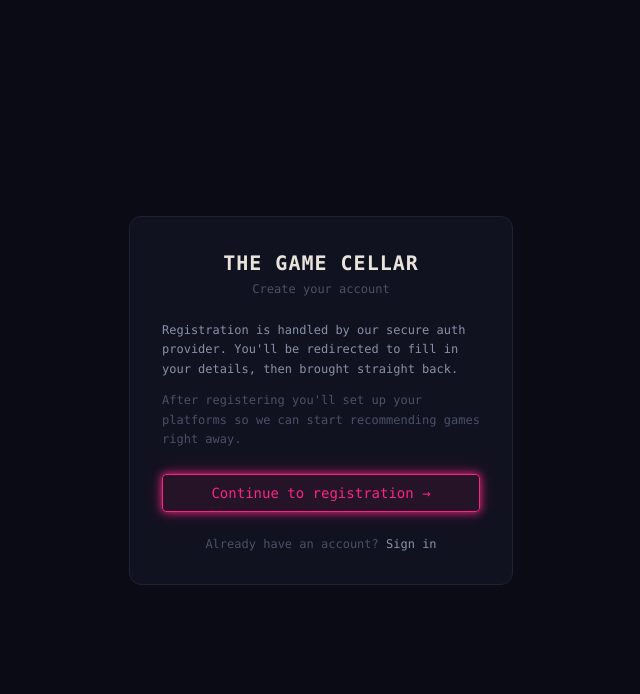
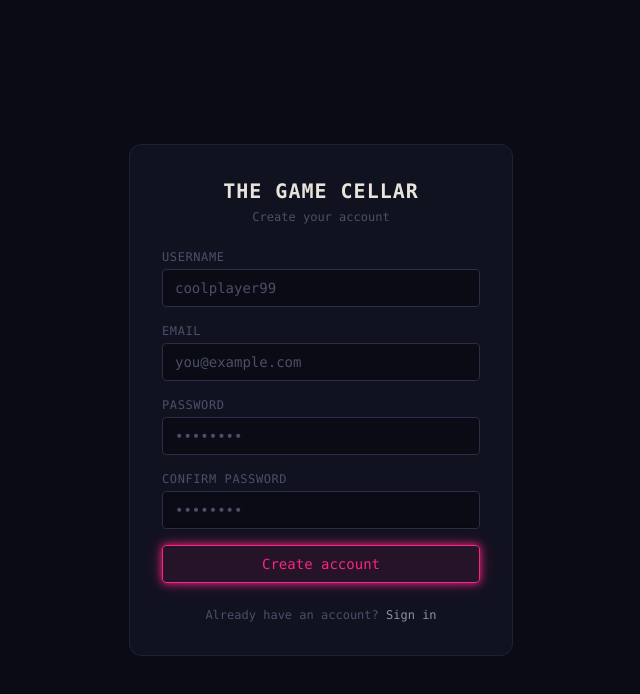
Before and after one commit to The-Game-Cellar/frontend, a React app: page /register in a window 1280 px wide. Shown: the top 694 px of the page, without its empty margins (319-959 px from the left). Built offline with nearby package versions, Linux system fonts and the light colour scheme; no server answers; the HTML template or start-up script is replaced by a standard one.

Commit message:
bootstrap session, add in-app registration, and harden token refresh retry queue

```diff
--- a/src/components/common/ProtectedRoute.jsx
+++ b/src/components/common/ProtectedRoute.jsx
@@ -1,13 +1,10 @@
 import { Navigate, Outlet } from 'react-router-dom';
 import useAuth from '../../hooks/useAuth';
 
-/**
- * Wraps routes that require a valid JWT.
- * Unauthenticated users are redirected to /login.
- * The `replace` prop prevents the login page from being pushed to history.
- */
 export default function ProtectedRoute() {
-  const { isAuthenticated } = useAuth();
+  const { isAuthenticated, isLoading } = useAuth();
+
+  if (isLoading) return null;
 
   if (!isAuthenticated) {
     return <Navigate to="/login" replace />;
--- a/src/context/AuthContext.jsx
+++ b/src/context/AuthContext.jsx
@@ -1,24 +1,30 @@
-import { createContext, useState, useCallback } from 'react';
-import { logout as logoutApi } from '../services/authService';
-
-function readUserInfoCookie() {
-  const match = document.cookie.split(';').find(c => c.trim().startsWith('user_info='));
-  if (!match) return null;
-  try {
-    const encoded = match.substring(match.indexOf('=') + 1).trim();
-    return JSON.parse(atob(encoded));
-  } catch {
-    return null;
-  }
-}
+import { createContext, useState, useEffect, useCallback } from 'react';
+import { logout as logoutApi, getMe, refreshAccessToken } from '../services/authService';
 
 export const AuthContext = createContext(null);
 
 export default function AuthProvider({ children }) {
-  const [user, setUser] = useState(() => {
-    const info = readUserInfoCookie();
-    return info ? { userId: info.userId, email: info.email, roles: info.roles ?? [] } : null;
-  });
+  const [user, setUser] = useState(null);
+  const [isLoading, setIsLoading] = useState(true);
+
+  useEffect(() => {
+    async function bootstrap() {
+      try {
+        const userInfo = await getMe();
+        setUser({ userId: userInfo.userId, email: userInfo.email, roles: userInfo.roles ?? [] });
+      } catch {
+        try {
+          const userInfo = await refreshAccessToken();
+          setUser({ userId: userInfo.userId, email: userInfo.email, roles: userInfo.roles ?? [] });
+        } catch {
+          setUser(null);
+        }
+      } finally {
+        setIsLoading(false);
+      }
+    }
+    bootstrap();
+  }, []);
 
   const login = useCallback((userInfo) => {
     setUser({
@@ -40,6 +46,7 @@ export default function AuthProvider({ children }) {
     <AuthContext.Provider
       value={{
         isAuthenticated: !!user,
+        isLoading,
         userId: user?.userId ?? null,
         email: user?.email ?? null,
         roles: user?.roles ?? [],
--- a/src/index.css
+++ b/src/index.css
@@ -6,3 +6,14 @@ body {
   background-color: #0a0b14;
   margin: 0;
 }
+
+@media (prefers-reduced-motion: reduce) {
+  *,
+  *::before,
+  *::after {
+    animation-duration: 0.01ms !important;
+    animation-iteration-count: 1 !important;
+    transition-duration: 0.01ms !important;
+    scroll-behavior: auto !important;
+  }
+}
--- a/src/pages/Register.jsx
+++ b/src/pages/Register.jsx
@@ -1,7 +1,48 @@
-import { Link } from 'react-router-dom';
-import { redirectToRegister } from '../services/authService';
+import { useState } from 'react';
+import { Link, useNavigate } from 'react-router-dom';
+import useAuth from '../hooks/useAuth';
+import { register as registerUser } from '../services/authService';
+
+const inputClass =
+  'w-full bg-[#0a0b14] border border-[#2a2d45] rounded px-3 py-2 text-sm text-[#e8e4dc] placeholder:text-[#4a5068] focus:border-[#f72585] focus:outline-none focus:[box-shadow:0_0_8px_#f7258540] transition-all duration-200';
+const labelClass = 'block text-xs text-[#4a5068] uppercase tracking-wider';
 
 export default function Register() {
+  const { login } = useAuth();
+  const navigate = useNavigate();
+
+  const [username, setUsername] = useState('');
+  const [email, setEmail] = useState('');
+  const [password, setPassword] = useState('');
+  const [confirm, setConfirm] = useState('');
+  const [error, setError] = useState(null);
+  const [loading, setLoading] = useState(false);
+
+  async function handleSubmit(e) {
+    e.preventDefault();
+    setError(null);
+
+    if (password !== confirm) {
+      setError('Passwords do not match');
+      return;
+    }
+    if (password.length < 8) {
+      setError('Password must be at least 8 characters');
+      return;
+    }
+
+    setLoading(true);
+    try {
+      const userInfo = await registerUser(username, email, password);
+      login(userInfo);
+      navigate('/onboarding');
+    } catch (err) {
+      setError(err.message);
+    } finally {
+      setLoading(false);
+    }
+  }
+
   return (
     <div className="min-h-screen bg-[#0a0b14] flex items-center justify-center font-mono">
       <div className="bg-[#111220] border border-[#1e2035] rounded-xl p-8 w-full max-w-sm space-y-6">
@@ -12,23 +53,73 @@ export default function Register() {
           <p className="text-xs text-[#4a5068]">Create your account</p>
         </div>
 
-        <div className="space-y-3 text-xs text-[#8891a8] leading-relaxed">
-          <p>
-            Registration is handled by our secure auth provider. You&apos;ll be
-            redirected to fill in your details, then brought straight back.
-          </p>
-          <p className="text-[#4a5068]">
-            After registering you&apos;ll set up your platforms so we can
-            start recommending games right away.
-          </p>
-        </div>
+        <form onSubmit={handleSubmit} className="space-y-4">
+          <div className="space-y-1">
+            <label htmlFor="username" className={labelClass}>Username</label>
+            <input
+              id="username"
+              type="text"
+              required
+              value={username}
+              onChange={e => setUsername(e.target.value)}
+              placeholder="coolplayer99"
+              className={inputClass}
+            />
+          </div>
 
-        <button
-          onClick={redirectToRegister}
-          className="w-full px-4 py-2 bg-[#f7258515] border border-[#f72585] text-[#f72585] text-sm rounded [box-shadow:0_0_8px_#f72585,0_0_20px_#f7258540] hover:[box-shadow:0_0_12px_#f72585,0_0_30px_#f7258550] transition-all duration-200"
-        >
-          Continue to registration →
-        </button>
+          <div className="space-y-1">
+            <label htmlFor="email" className={labelClass}>Email</label>
+            <input
+              id="email"
+              type="email"
+              required
+              value={email}
+              onChange={e => setEmail(e.target.value)}
+              placeholder="you@example.com"
+              className={inputClass}
+            />
+          </div>
+
+          <div className="space-y-1">
+            <label htmlFor="password" className={labelClass}>Password</label>
+            <input
+              id="password"
+              type="password"
+              required
+              value={password}
+              onChange={e => setPassword(e.target.value)}
+              placeholder="••••••••"
+              className={inputClass}
+            />
+          </div>
+
+          <div className="space-y-1">
+            <label htmlFor="confirm" className={labelClass}>Confirm password</label>
+            <input
+              id="confirm"
+              type="password"
+              required
+              value={confirm}
+              onChange={e => setConfirm(e.target.value)}
+              placeholder="••••••••"
+              className={inputClass}
+            />
+          </div>
+
+          {error && (
+            <p className="text-xs text-[#ef4444] bg-[#ef444410] border border-[#ef444430] rounded px-3 py-2">
+              {error}
+            </p>
+          )}
+
+          <button
+            type="submit"
+            disabled={loading}
+            className="w-full px-4 py-2 bg-[#f7258515] border border-[#f72585] text-[#f72585] text-sm rounded [box-shadow:0_0_8px_#f72585,0_0_20px_#f7258540] hover:[box-shadow:0_0_12px_#f72585,0_0_30px_#f7258550] disabled:opacity-40 disabled:cursor-not-allowed active:scale-[0.97] transition-all duration-200"
+          >
+            {loading ? '[ CREATING ACCOUNT... ]' : 'Create account'}
+          </button>
+        </form>
 
         <p className="text-xs text-center text-[#4a5068]">
           Already have an account?{' '}
--- a/src/services/api.js
+++ b/src/services/api.js
@@ -10,11 +10,12 @@ let isRefreshing = false;
 let failedQueue = [];
 
 function processQueue(error) {
-  failedQueue.forEach(({ resolve, reject }) => {
+  const queue = failedQueue;
+  failedQueue = [];
+  queue.forEach(({ resolve, reject }) => {
     if (error) reject(error);
     else resolve();
   });
-  failedQueue = [];
 }
 
 api.interceptors.response.use(
@@ -29,7 +30,10 @@ api.interceptors.response.use(
     if (isRefreshing) {
       return new Promise((resolve, reject) => {
         failedQueue.push({ resolve, reject });
-      }).then(() => api(original)).catch((e) => Promise.reject(e));
+      }).then(() => {
+        original._retry = true;
+        return api(original);
+      }).catch((e) => Promise.reject(e));
     }
 
     original._retry = true;
--- a/src/services/authService.js
+++ b/src/services/authService.js
@@ -51,6 +51,28 @@ export async function logout() {
   });
 }
 
+export async function getMe() {
+  const res = await fetch(`${API_URL}/api/v1/auth/me`, {
+    credentials: 'include',
+  });
+  if (!res.ok) throw new Error('Not authenticated');
+  return res.json();
+}
+
+export async function register(username, email, password) {
+  const res = await fetch(`${API_URL}/api/v1/auth/register`, {
+    method: 'POST',
+    credentials: 'include',
+    headers: { 'Content-Type': 'application/json' },
+    body: JSON.stringify({ username, email, password }),
+  });
+  if (!res.ok) {
+    const err = await res.json().catch(() => ({}));
+    throw new Error(err.error || 'Registration failed');
+  }
+  return res.json();
+}
+
 export async function redirectToRegister() {
   const verifier = generateCodeVerifier();
   const challenge = await generateCodeChallenge(verifier);
```
